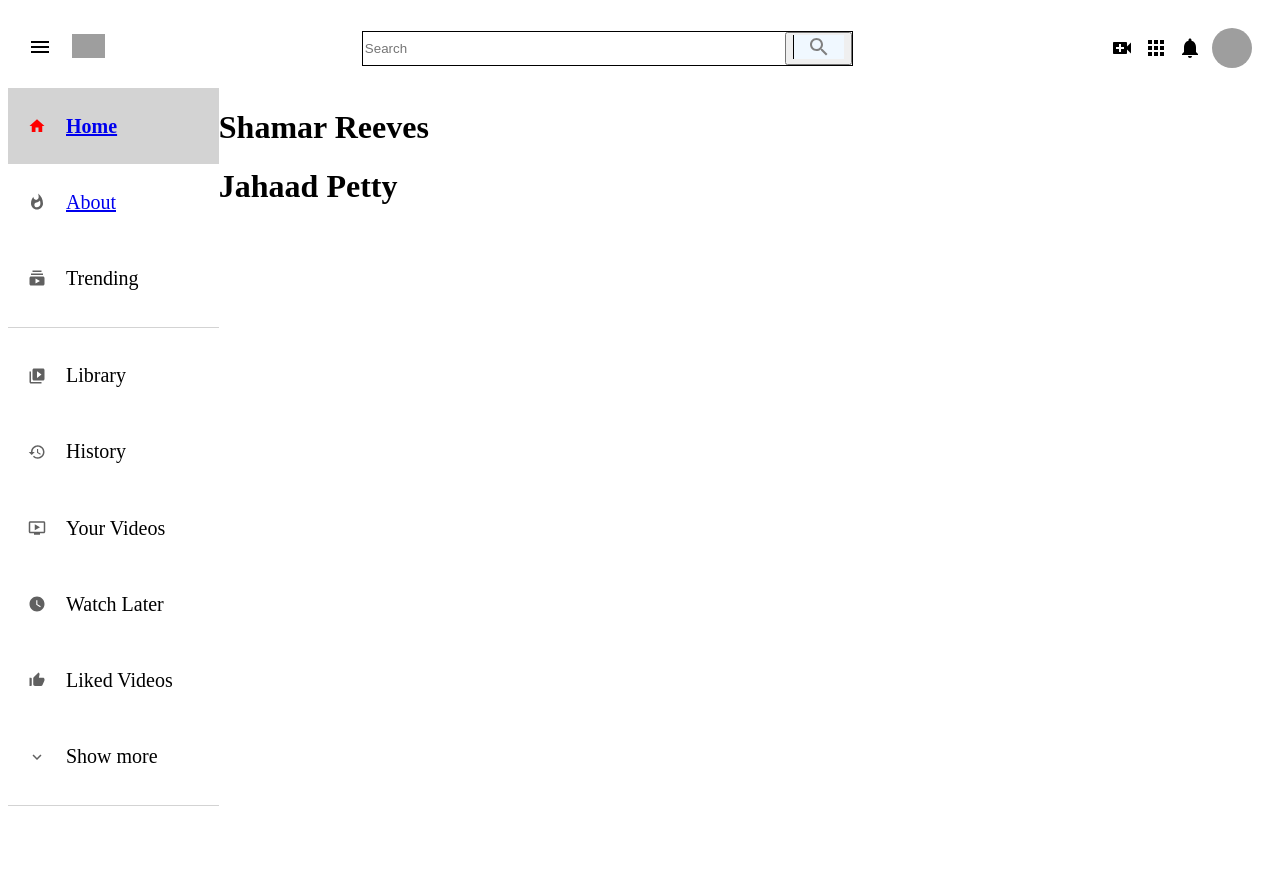
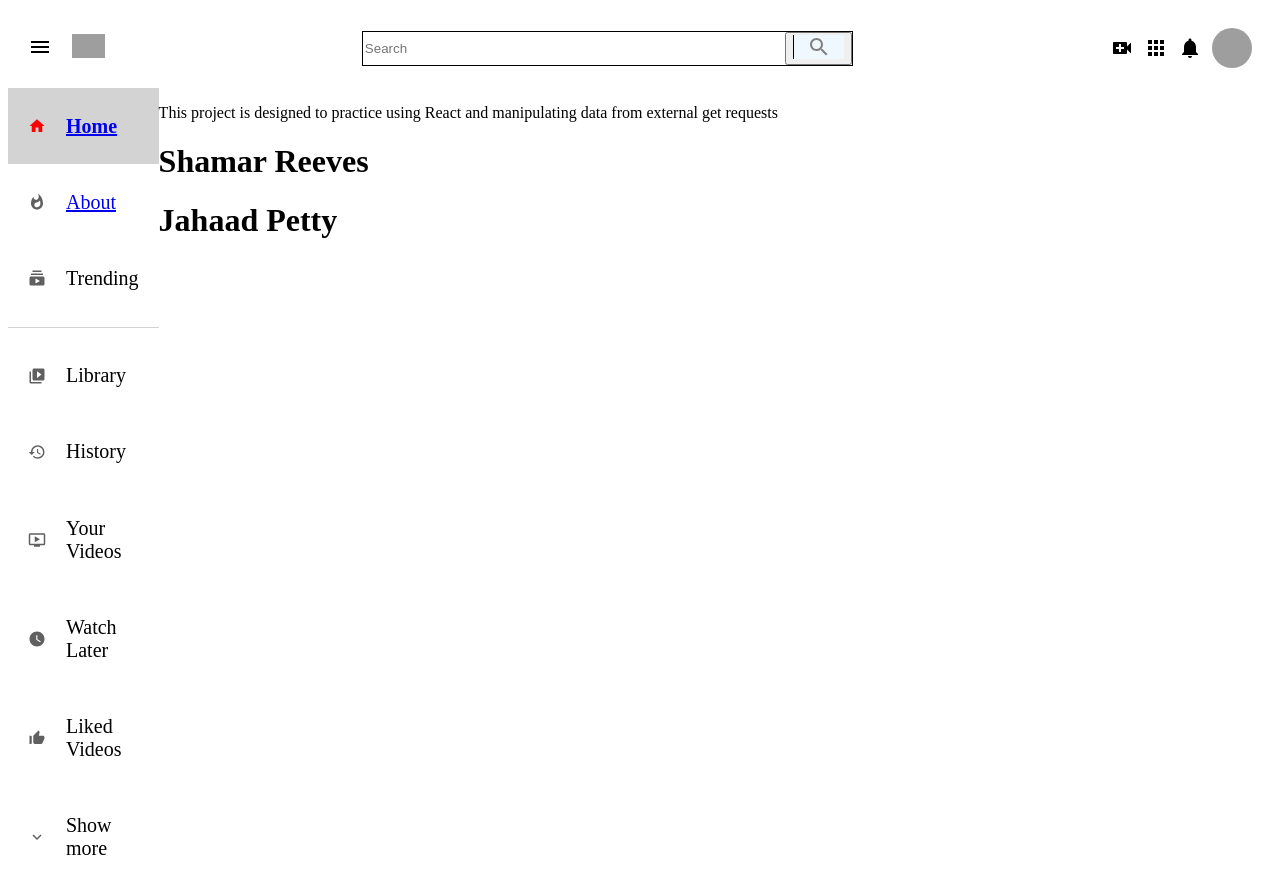
Before and after one commit to sreeves07/Pursuit-Youtube-Clone, a React (Create React App) app: page /about in a window 1280 px wide. Shown: the top 894 px of the page. Before the commit the page ends 824 px from the top, so only its background shows below. Built offline with nearby package versions, Linux system fonts and the light colour scheme; grey boxes are pictures that could not be loaded; the HTML template or start-up script is replaced by a standard one.

Commit message:
images rendered in RV component

```diff
--- a/src/Components/VideoCard.js
+++ b/src/Components/VideoCard.js
@@ -6,6 +6,7 @@ import Avatar from "@material-ui/core/Avatar"
 const VideoCard = ({ video }) => {
 
     console.log(video)
+    console.log(video.snippet.title,': ',video.snippet.thumbnails.default)
     return (
         <article className="video">
             {/* <h1>test</h1> */}
@@ -13,6 +14,7 @@ const VideoCard = ({ video }) => {
         {video.snippet.title}
       </h3>
       <p className="description">{video.snippet.description}</p>
+      <img alt={video.snippet.title} src={video.snippet.thumbnails.high.url}></img>
     </article>
     )
 }
--- a/src/Landing Pages/About.js
+++ b/src/Landing Pages/About.js
@@ -3,8 +3,12 @@ import React from 'react';
 const About = () => {
     return (
         <div>
+            <p>This project is designed to practice using React and manipulating data from external get requests</p>
             <h1>Shamar Reeves</h1>
-            <h1>Jahaad Petty</h1>
+            <div>
+                <h1>Jahaad Petty</h1>
+
+            </div>
 
         </div>
     );
```
